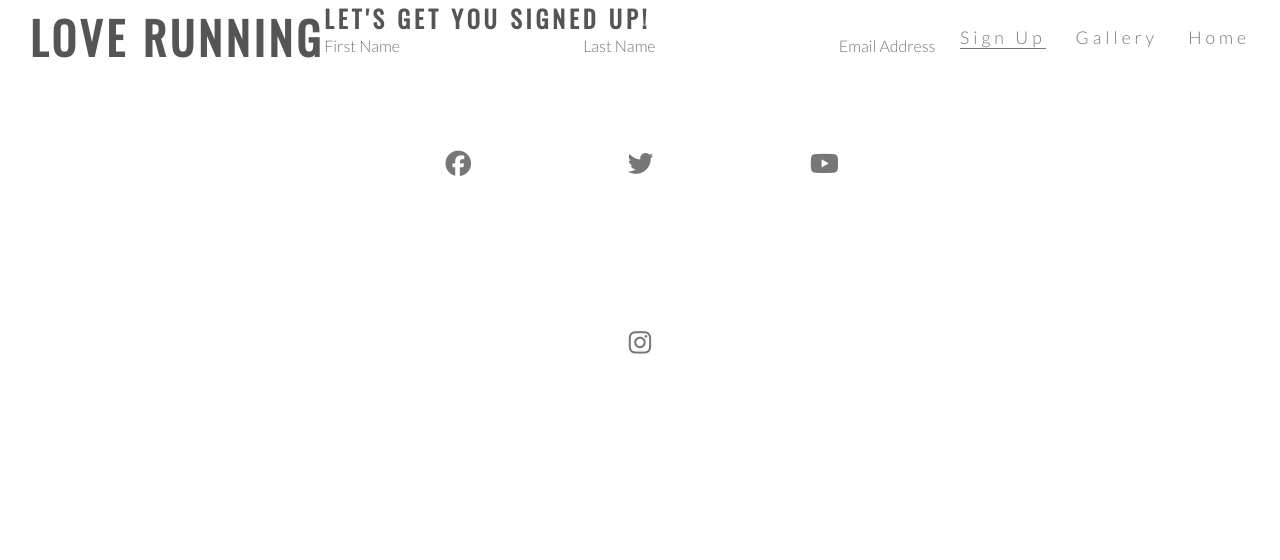
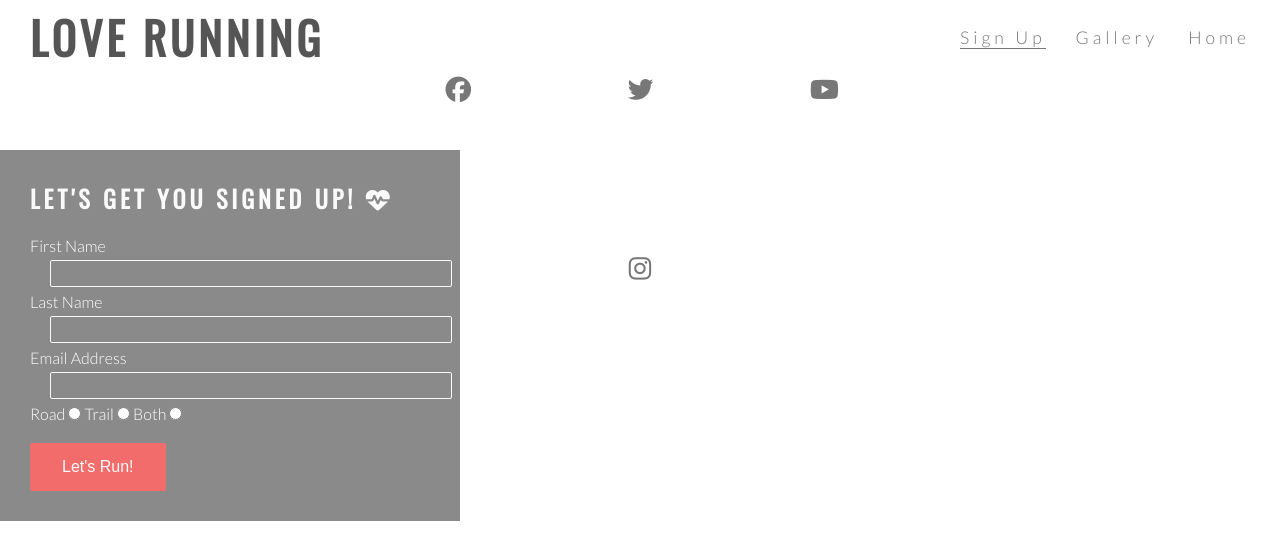
Before and after one commit to FaustineDC/Love-Runnings, a plain HTML site: page signup.html in a window 1280 px wide. Drawn offline with nearby package versions, Linux system fonts and the light colour scheme.

Commit message:
Built the Sign Up page and add the Sign up style in CSS + add comments to the CSS part

```diff
--- a/assets/css/style.css
+++ b/assets/css/style.css
@@ -11,6 +11,8 @@ body {
   color: #777777;
 }
 
+/* headings and logo */
+
 h2{
   font-family: Oswald;
   text-transform: uppercase;
@@ -23,6 +25,8 @@ h2{
   font-size: 280%;
   margin-left: 30px;
 }
+
+/* navigation links */
 
 #menu{
   font-size: 110%;
@@ -52,10 +56,14 @@ h2{
   border-bottom: 1px solid #777777;
 }
 
+/* Hero image and cover text */
+
 #hero-image{
   height: 600px;
   width: 100%;
   background: url("http://codeinstitute.s3.amazonaws.com/FundamentalsProjects/HTML-CSS/main-image.png") no-repeat center center;
+
+/* Animates zoom effect on loading the page */
 
   animation-name: hero-zoom;
   animation-duration: 5s;
@@ -68,6 +76,8 @@ h2{
   overflow:hidden;
   position: relative;
 }
+
+/* Creates the level of zoom for hero image */
 
 @keyframes hero-zoom{
   from{
@@ -101,6 +111,8 @@ h2{
 
   position: absolute;
 }
+
+/* Club ethos */
 
 #club-ethos{
   height: 600px;
@@ -153,6 +165,8 @@ hr{
   text-align: right;
 }
 
+/* Club ethos center image */
+
 #welcome{
   margin: 50px 0;
   text-align: center;
@@ -175,6 +189,8 @@ hr{
   height: 100%;
   border-radius: 50%;
 }
+
+/* Event times */
 
 #times{
   background-image: url("http://codeinstitute.s3.amazonaws.com/FundamentalsProjects/HTML-CSS/dublin-city.png");
@@ -200,6 +216,8 @@ hr{
   color: #fafafa;
 }
 
+/* Footer */
+
 #footer{
   height: 150px;
 }
@@ -219,6 +237,8 @@ hr{
   color: #777777;
 }
 
+/* Gallery Photos */
+
 #photo{
   clear: both;
   line-height: 0;
@@ -229,6 +249,64 @@ hr{
 #photo img{
   width: 100%;
 }
+
+/* Form */
+
+.form-section {
+    clear: left;
+    background: url("https://codeinstitute.s3.amazonaws.com/FundamentalsProjects/HTML-CSS/formbg.jpg");
+    background-size: cover;
+    background-position: center;
+    height: 900px;
+}
+
+.signup-form{
+  margin-top: 150px;
+  color: #ffffff;
+  background-color: rgba(60, 60, 60, .6);
+  width: 400px;
+  position: absolute;
+  padding: 30px;
+}
+
+.signup-form h2{
+  color: #fafafa;
+  margin-bottom: 20px;
+}
+
+.text-input{
+  background-color: transparent;
+  color: #fafafa;
+  width: 100%;
+  height: 25px;
+  margin: 5px 20px;
+  border: 1px solid #fafafa;
+  border-radius: 2px;
+}
+
+.text-input:hover{
+  border-color: #f16c6b;
+}
+
+.join-button{
+  margin-top: 20px;
+  border-radius: 2px;
+  padding: 15px 32px 15px 32px;
+  align-content: center;
+  font-size: 100%;
+  background-color: #f16c6b;
+  color: #fafafa;
+  display: block;
+}
+
+.join-button:hover{
+  background-color: #fafafa;
+  color: #f16c6b;
+}
+
+/* Media queries */
+
+/* For large to medium screens sizes from 1393px wide and down */
 
 @media screen and (max-width: 1393px){
   #club-ethos{
@@ -270,6 +348,8 @@ hr{
   }
 }
 
+/* For medium screens sizes from 943px wide and down */
+
 @media screen and (max-width: 943px){
   #menu{
     clear: left;
@@ -309,6 +389,8 @@ hr{
 
 }
 
+/* For small screens sizes from 800px wide and down */
+
 @media screen and (max-width: 800px){
   #photo{
     column-count: 2;
--- a/signup.html
+++ b/signup.html
@@ -30,16 +30,27 @@
   </header>
 
   <section id="form-section">
-    <form method="post" action="https://formdump.codeinstitute.net/">
-      <h2>Let's get you signed up!</h2>
+    <form class="signup-form" method="post" action="https://formdump.codeinstitute.net/">
+      <h2>Let's get you signed up! <i class="fas fa-heartbeat"></i></h2>
       <label for="fname">First Name</label>
-      <input id="fname" type="text" name="first_name" required>
+      <input class="text-input" id="fname" type="text" name="first_name" required>
 
       <label for="lname">Last Name</label>
-      <input id="lname" type="text" name="last_name" required>
+      <input class="text-input" id="lname" type="text" name="last_name" required>
 
       <label for="email">Email Address</label>
-      <input id="email" type="email" name="email_address" required>
+      <input class="text-input" id="email" type="email" name="email_address" required>
+
+      <label for="road">Road</label>
+      <input id="road" type="radio" name="running_preference" value="road" required>
+
+      <label for="trail">Trail</label>
+      <input id="trail" type="radio" name="running_preference" value="trail" required>
+
+      <label for="both">Both</label>
+      <input id="both" type="radio" name="running_preference" value="both" required>
+
+      <input class="join-button" type="submit" value="Let's Run!">
     </form>
   </section>
 
```
